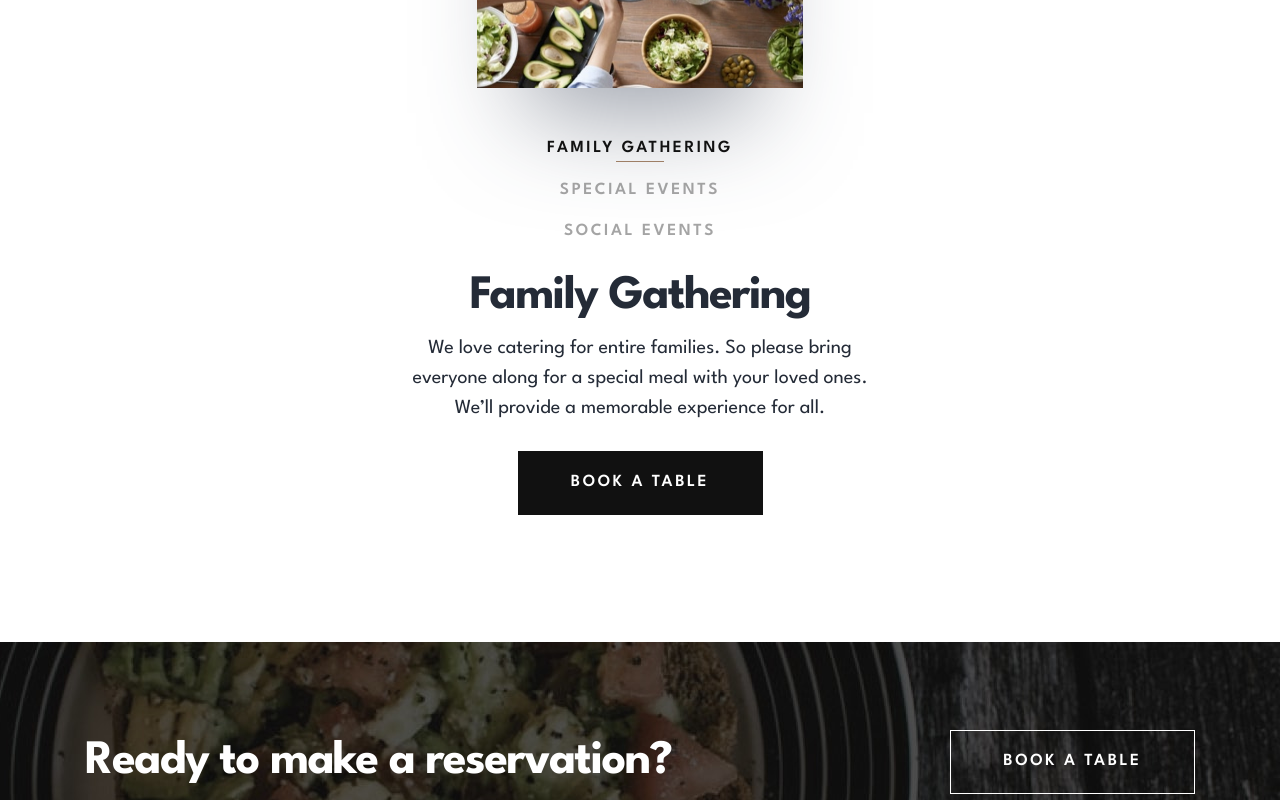
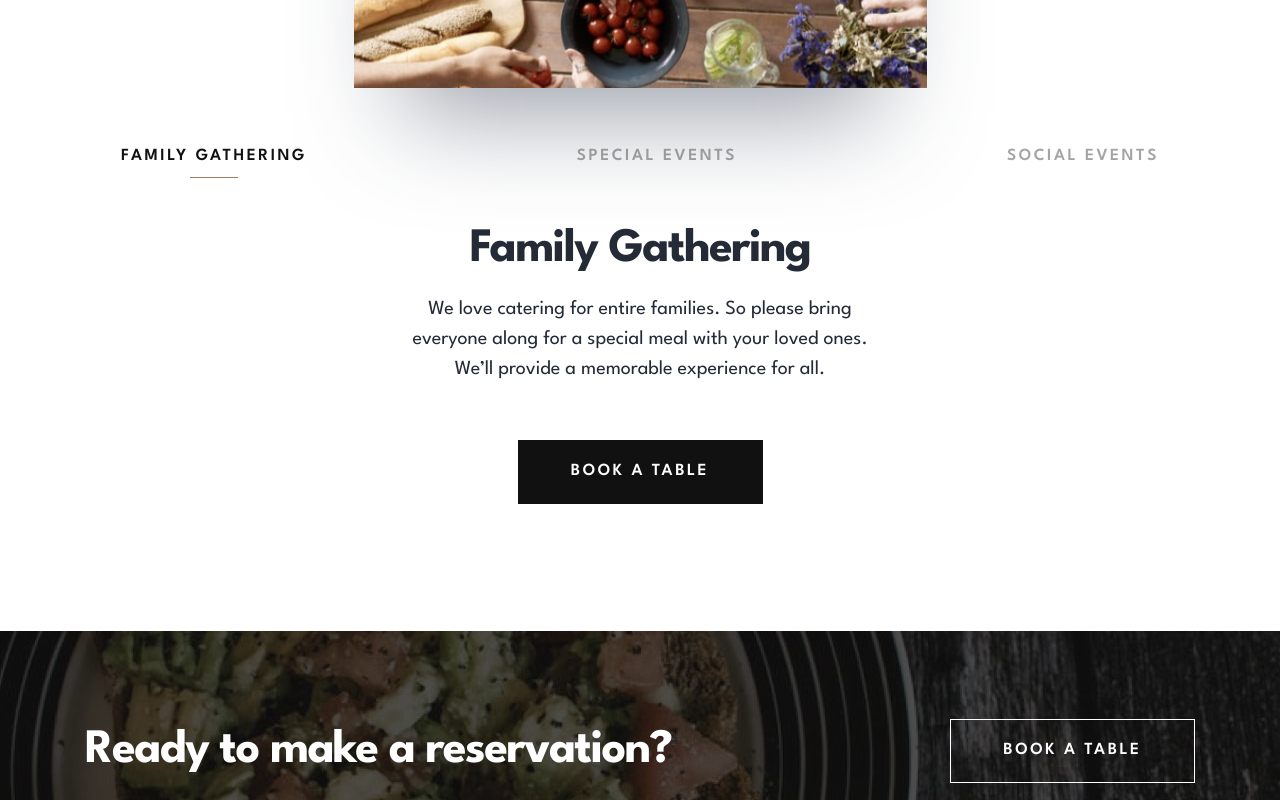
Before and after one commit to Bayoumi-dev/Dine-restaurant-website, a React (Create React App) app: page / in a window 1280 px wide. Shown: the part 3380-4180 px from the top of the page. Built offline with nearby package versions, Linux system fonts and the light colour scheme.

Commit message:
build events section(responsive)

```diff
--- a/src/components/EventContent.tsx
+++ b/src/components/EventContent.tsx
@@ -6,11 +6,11 @@ interface Props extends IEventsData {}
 
 const EventContent: FC<Props> = ({ eventsData, events }) => {
    return (
-      <ul className="max-w-[457px] h-[245px] overflow-hidden">
+      <ul className="max-w-[457px] h-[245px] md:h-[285px] mx-auto overflow-hidden">
          {eventsData.map((eventData, index) => (
             <li key={index} className="w-full h-full">
                <h2>{eventData.name}</h2>
-               <p className="mt-3 mb-7">{eventData.paragraph}</p>
+               <p className="mt-3 md:mt-5 mb-7 md:mb-14">{eventData.paragraph}</p>
                <Button variant="secondary" content="Book a table" />
             </li>
          ))}
--- a/src/components/EventImage.tsx
+++ b/src/components/EventImage.tsx
@@ -5,7 +5,7 @@ interface Props extends IEventsData {}
 
 const EventImage: FC<Props> = ({ eventsData, events }) => {
    return (
-      <div className="w-[326px] h-[400px] shadow-3xl">
+      <div className="w-[326px] h-[400px] md:w-[573px] md:h-[360px] shadow-3xl">
          <ul className="w-full h-full overflow-hidden">
             {eventsData.map((eventData, index: number) => (
                <li className="w-full h-full" key={index}>
--- a/src/components/EventsList.tsx
+++ b/src/components/EventsList.tsx
@@ -5,11 +5,11 @@ interface Props extends IEventsData {}
 
 const EventsList: FC<Props> = ({ eventsData, events }) => {
    return (
-      <ul className="mt-12 mb-7 flex flex-col gap-y-4">
+      <ul className="mt-12 md:mt-14 mb-7 md:mb-12 flex flex-col md:flex-row md:justify-between md:w-full gap-y-4">
          {eventsData.map((eventData, index) => (
-            <li key={index}>
+            <li key={index} className='mx-9'>
                <button
-                  className={`text-gray opacity-50 hover:opacity-100
+                  className={`text-gray opacity-50 hover:opacity-100 pb-2
                                         ${
                                            events === eventData.name
                                               ? 'active-event'
--- a/src/components/EventsSection.tsx
+++ b/src/components/EventsSection.tsx
@@ -9,9 +9,9 @@ const EventsSection: FC = () => {
    const [events] = useState('Family Gathering')
    return (
       <section>
-         <div className="container pt-20 pb-31 flex flex-col items-center text-center">
+         <div className="container pt-20 pb-31 md:py-30 flex flex-col items-center text-center">
             <EventImage eventsData={eventsData} events={events} />
-            <div className="">
+            <div className="w-full">
                <EventsList eventsData={eventsData} events={events} />
                <EventContent eventsData={eventsData} events={events} />
             </div>
--- a/tailwind.config.js
+++ b/tailwind.config.js
@@ -41,6 +41,7 @@ module.exports = {
          spacing: {
             18: '4.5rem',
             22: '5.5rem',
+            30: '7.5rem',
             31: '7.75rem',
             unset: 'unset',
          },
```
